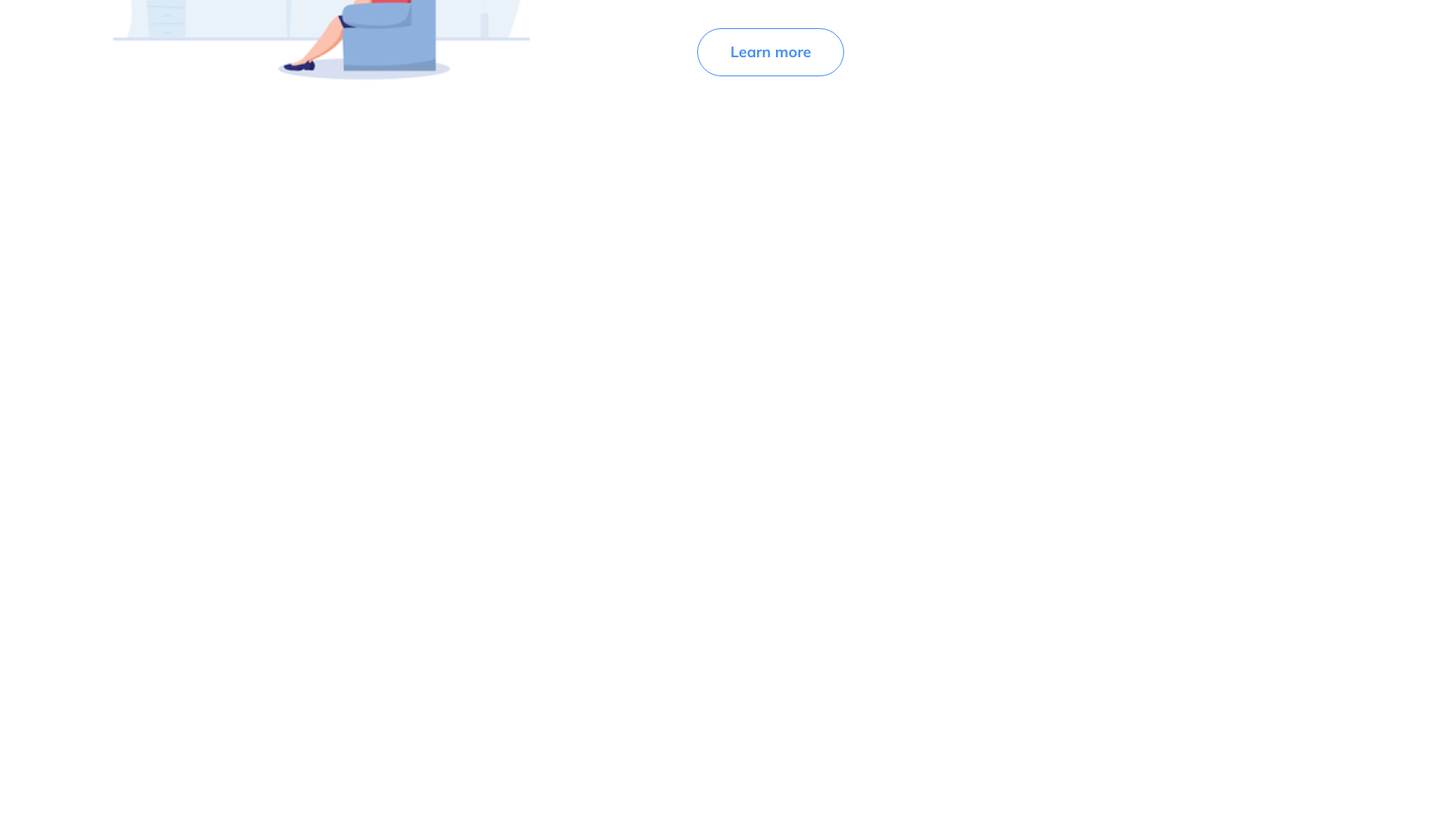
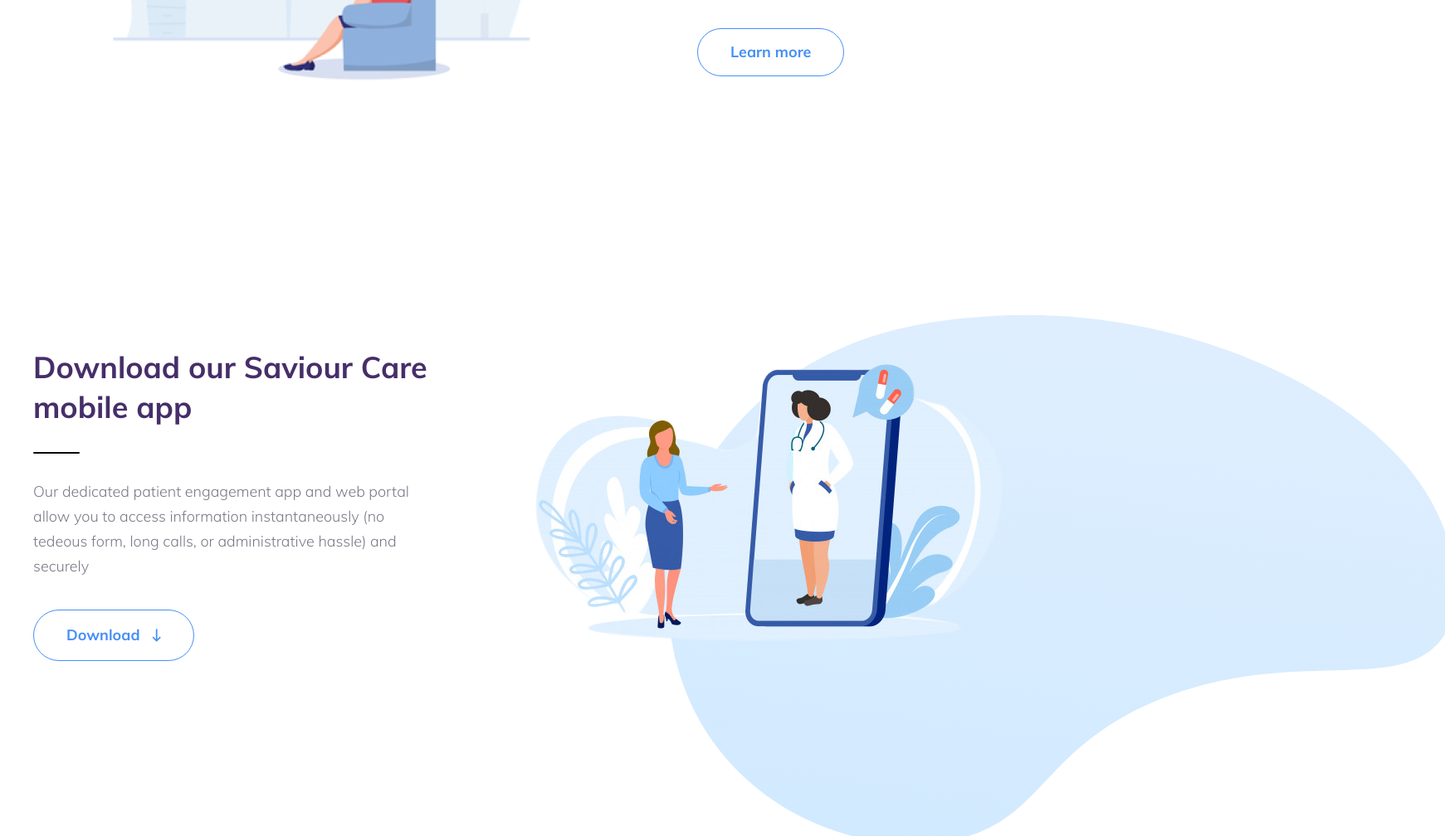
Before and after one commit to yaluvv/saviour-care, a website: page src/index.html in a window 1280 px wide. Shown: the part 2503-3511 px from the top of the page at 83% size, 1741 px wide, since content can reach past the window. Before the commit the page ends 2778 px from the top, so only its background shows below. Drawn offline with Linux system fonts and the light colour scheme.

Commit message:
added html and style files for download section

```diff
--- a/src/index.html
+++ b/src/index.html
@@ -127,6 +127,34 @@
                 </div>
             </div>
         </section>
+        <section class="download">
+            <div class="container">
+                <div class="download__inner section-items">
+                    <div class="download__img-box section-items__img-block">
+                        <img src="./images/download/1.png" alt="Saviour Care mobile app img">
+                    </div>
+                    <div class="download__info-block section-items__info-block">
+                        <h2 class="download__title section-title section-title--small section-items__title">Download our
+                            Saviour Care
+                            mobile app</h2>
+                        <p class="download__text section-items__text">Our dedicated patient engagement app and
+                            web portal allow you to access information instantaneously (no tedeous form, long calls,
+                            or administrative hassle) and securely</p>
+                        <a class="download__btn btn" href="#" target="_blank">
+                            Download
+                            <span>
+                                <svg width="11" height="16" viewBox="0 0 11 16" fill="none"
+                                    xmlns="http://www.w3.org/2000/svg">
+                                    <path
+                                        d="M4.81951 1.05554L4.81951 12.6308L2.27646 10.0877C1.92569 9.73698 1.39954 9.73698 1.04878 10.0877C0.698014 10.4385 0.698014 10.9647 1.04878 11.3154L5.08258 15.3492C5.43335 15.7 5.95949 15.7 6.31026 15.3492L10.3441 11.3154C10.6948 10.9647 10.6948 10.4385 10.3441 10.0877C9.9933 9.73698 9.46715 9.73698 9.11638 10.0877L6.57333 12.6308L6.57333 1.05554C6.57333 0.617083 6.22257 0.178627 5.69642 0.178627C5.17027 0.178627 4.81951 0.617083 4.81951 1.05554Z"
+                                        fill="#458FF6" />
+                                </svg>
+                            </span>
+                        </a>
+                    </div>
+                </div>
+            </div>
+        </section>
     </main>
 
     <script src="./js/main.min.js"></script>
--- /dev/null
+++ b/src/scss/modules/_download.scss
@@ -0,0 +1,48 @@
+.download {
+    padding: 100px 0 120px;
+
+    &__inner {
+        flex-direction: row-reverse;
+    }
+    &__info-block {
+        max-width: 478px;
+        margin-right: 30px;
+        position: relative;
+    }
+    &__img-box {
+        max-width: 665px;
+        position: relative;
+
+        img {
+            width: 100%;
+        }
+
+        &::after {
+            content: "";
+            display: block;
+            width: 937px;
+            height: 671px;
+            background: url(../../images/download/bg-img.svg) no-repeat right;
+            background-position: inherit;
+            left: 190px;
+            top: 4px;
+            position: absolute;
+            z-index: -10;
+        }
+    }
+
+    &__btn {
+        display: flex;
+        align-items: center;
+        transition: all 0.4s linear;
+
+        span {
+            margin-left: 14px;
+            transition: all 0.4s linear;
+        }
+        &:hover svg path {
+            fill: $white;
+            transition: all 0.4s linear;
+        }
+    }
+}
--- a/src/scss/style.scss
+++ b/src/scss/style.scss
@@ -14,3 +14,4 @@
 @import "./modules/hero";
 @import "./modules/services";
 @import "./modules/leading";
+@import "./modules/download";
```
Also changed, not shown: src/css/style.min.css, src/images/download/1.png (added), src/images/download/bg-img.svg (added), 2 other files.
